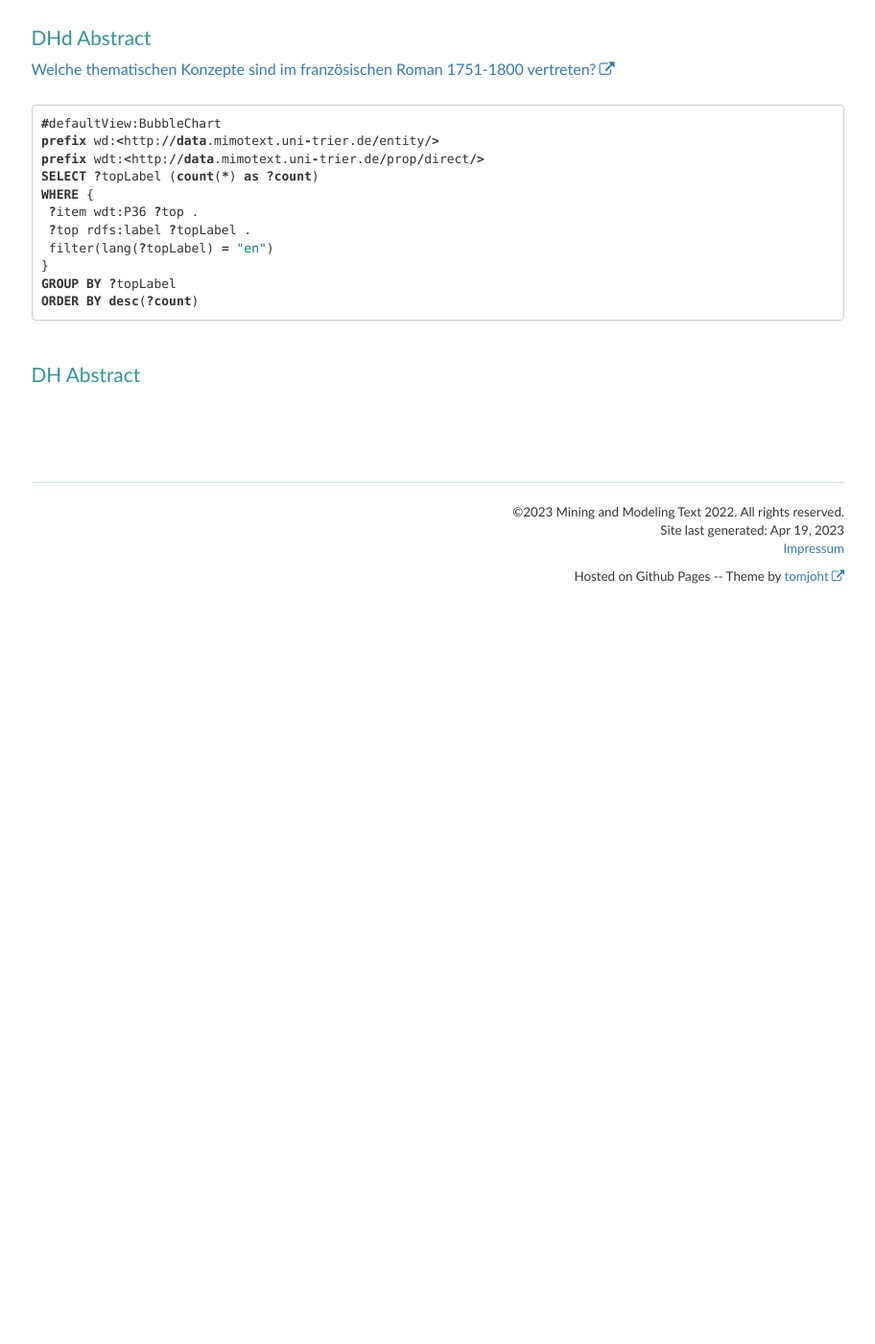
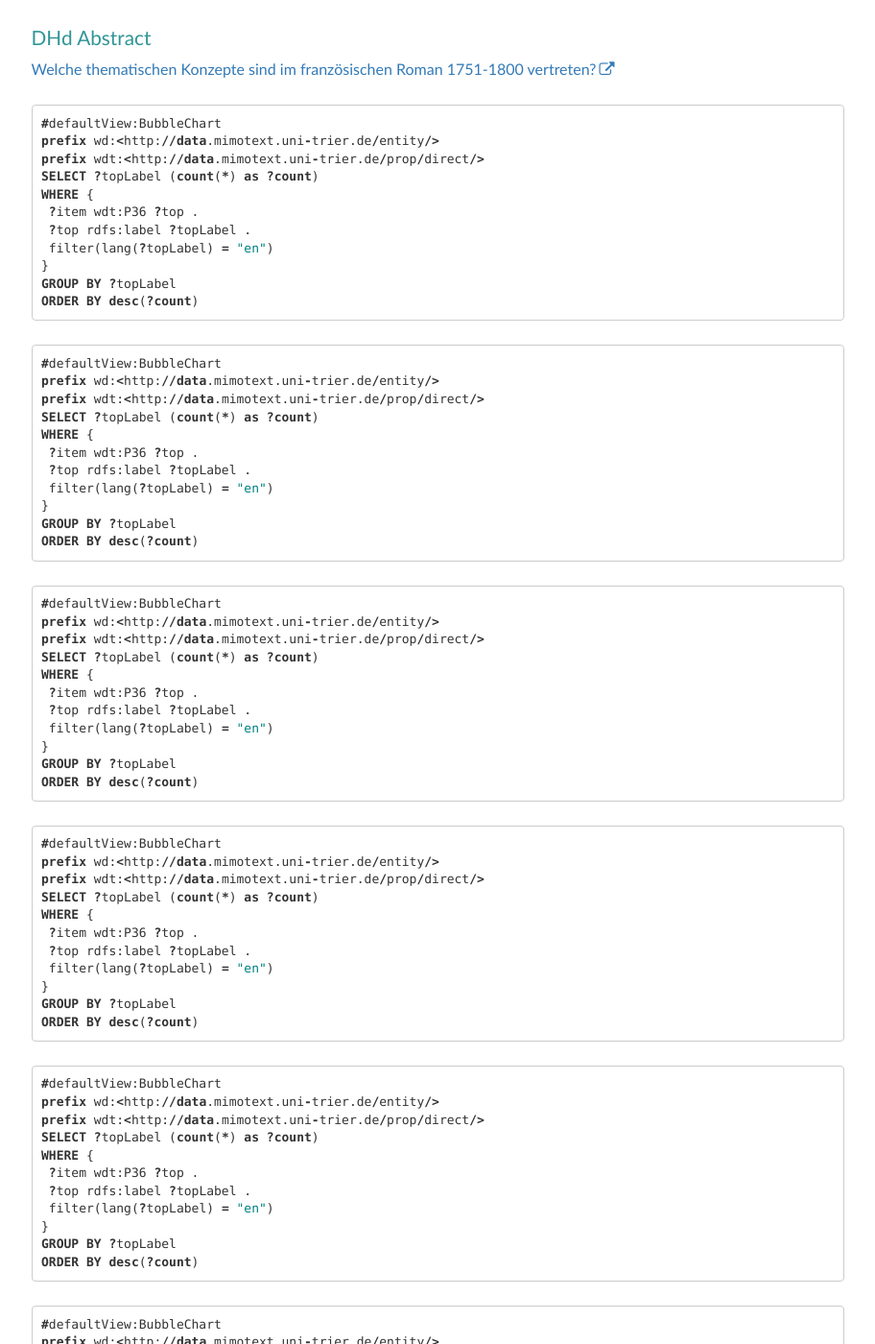
Before and after one commit to MiMoText/MiMoTextBase_Tutorial, a Jekyll site: the page built from pages/queries/queries.md, in a window 1280 px wide and 1400 px high, scrolled down 293 px. Shown: the whole window at 96% size, without its empty margins (330-1242 px from the left). Built offline with Jekyll 4.4.1, drawn with Linux system fonts in a browser that asks for light colours; comment, search, counter and statistics services are not loaded; before the commit the page ends 923 px from its top, so only the background shows below that; some of the changed text lies outside the part shown.

Commit message:
added space holder queries

````diff
--- a/pages/queries/queries.md
+++ b/pages/queries/queries.md
@@ -27,5 +27,208 @@ GROUP BY ?topLabel
 ORDER BY desc(?count)
 ```
 
+```sql
+#defaultView:BubbleChart
+prefix wd:<http://data.mimotext.uni-trier.de/entity/>
+prefix wdt:<http://data.mimotext.uni-trier.de/prop/direct/>
+SELECT ?topLabel (count(*) as ?count)
+WHERE {
+ ?item wdt:P36 ?top .
+ ?top rdfs:label ?topLabel .
+ filter(lang(?topLabel) = "en")
+}
+GROUP BY ?topLabel
+ORDER BY desc(?count)
+```
+
+
+```sql
+#defaultView:BubbleChart
+prefix wd:<http://data.mimotext.uni-trier.de/entity/>
+prefix wdt:<http://data.mimotext.uni-trier.de/prop/direct/>
+SELECT ?topLabel (count(*) as ?count)
+WHERE {
+ ?item wdt:P36 ?top .
+ ?top rdfs:label ?topLabel .
+ filter(lang(?topLabel) = "en")
+}
+GROUP BY ?topLabel
+ORDER BY desc(?count)
+```
+
+
+
+```sql
+#defaultView:BubbleChart
+prefix wd:<http://data.mimotext.uni-trier.de/entity/>
+prefix wdt:<http://data.mimotext.uni-trier.de/prop/direct/>
+SELECT ?topLabel (count(*) as ?count)
+WHERE {
+ ?item wdt:P36 ?top .
+ ?top rdfs:label ?topLabel .
+ filter(lang(?topLabel) = "en")
+}
+GROUP BY ?topLabel
+ORDER BY desc(?count)
+```
+
+
+
+```sql
+#defaultView:BubbleChart
+prefix wd:<http://data.mimotext.uni-trier.de/entity/>
+prefix wdt:<http://data.mimotext.uni-trier.de/prop/direct/>
+SELECT ?topLabel (count(*) as ?count)
+WHERE {
+ ?item wdt:P36 ?top .
+ ?top rdfs:label ?topLabel .
+ filter(lang(?topLabel) = "en")
+}
+GROUP BY ?topLabel
+ORDER BY desc(?count)
+```
+
+
+
+```sql
+#defaultView:BubbleChart
+prefix wd:<http://data.mimotext.uni-trier.de/entity/>
+prefix wdt:<http://data.mimotext.uni-trier.de/prop/direct/>
+SELECT ?topLabel (count(*) as ?count)
+WHERE {
+ ?item wdt:P36 ?top .
+ ?top rdfs:label ?topLabel .
+ filter(lang(?topLabel) = "en")
+}
+GROUP BY ?topLabel
+ORDER BY desc(?count)
+```
+
+
+
+```sql
+#defaultView:BubbleChart
+prefix wd:<http://data.mimotext.uni-trier.de/entity/>
+prefix wdt:<http://data.mimotext.uni-trier.de/prop/direct/>
+SELECT ?topLabel (count(*) as ?count)
+WHERE {
+ ?item wdt:P36 ?top .
+ ?top rdfs:label ?topLabel .
+ filter(lang(?topLabel) = "en")
+}
+GROUP BY ?topLabel
+ORDER BY desc(?count)
+```
+
+
+
+```sql
+#defaultView:BubbleChart
+prefix wd:<http://data.mimotext.uni-trier.de/entity/>
+prefix wdt:<http://data.mimotext.uni-trier.de/prop/direct/>
+SELECT ?topLabel (count(*) as ?count)
+WHERE {
+ ?item wdt:P36 ?top .
+ ?top rdfs:label ?topLabel .
+ filter(lang(?topLabel) = "en")
+}
+GROUP BY ?topLabel
+ORDER BY desc(?count)
+```
+
+
+
+```sql
+#defaultView:BubbleChart
+prefix wd:<http://data.mimotext.uni-trier.de/entity/>
+prefix wdt:<http://data.mimotext.uni-trier.de/prop/direct/>
+SELECT ?topLabel (count(*) as ?count)
+WHERE {
+ ?item wdt:P36 ?top .
+ ?top rdfs:label ?topLabel .
+ filter(lang(?topLabel) = "en")
+}
+GROUP BY ?topLabel
+ORDER BY desc(?count)
+```
+
+
+
+```sql
+#defaultView:BubbleChart
+prefix wd:<http://data.mimotext.uni-trier.de/entity/>
+prefix wdt:<http://data.mimotext.uni-trier.de/prop/direct/>
+SELECT ?topLabel (count(*) as ?count)
+WHERE {
+ ?item wdt:P36 ?top .
+ ?top rdfs:label ?topLabel .
+ filter(lang(?topLabel) = "en")
+}
+GROUP BY ?topLabel
+ORDER BY desc(?count)
+```
+
+
+```sql
+#defaultView:BubbleChart
+prefix wd:<http://data.mimotext.uni-trier.de/entity/>
+prefix wdt:<http://data.mimotext.uni-trier.de/prop/direct/>
+SELECT ?topLabel (count(*) as ?count)
+WHERE {
+ ?item wdt:P36 ?top .
+ ?top rdfs:label ?topLabel .
+ filter(lang(?topLabel) = "en")
+}
+GROUP BY ?topLabel
+ORDER BY desc(?count)
+```
+
+
+```sql
+#defaultView:BubbleChart
+prefix wd:<http://data.mimotext.uni-trier.de/entity/>
+prefix wdt:<http://data.mimotext.uni-trier.de/prop/direct/>
+SELECT ?topLabel (count(*) as ?count)
+WHERE {
+ ?item wdt:P36 ?top .
+ ?top rdfs:label ?topLabel .
+ filter(lang(?topLabel) = "en")
+}
+GROUP BY ?topLabel
+ORDER BY desc(?count)
+```
+
+
+```sql
+#defaultView:BubbleChart
+prefix wd:<http://data.mimotext.uni-trier.de/entity/>
+prefix wdt:<http://data.mimotext.uni-trier.de/prop/direct/>
+SELECT ?topLabel (count(*) as ?count)
+WHERE {
+ ?item wdt:P36 ?top .
+ ?top rdfs:label ?topLabel .
+ filter(lang(?topLabel) = "en")
+}
+GROUP BY ?topLabel
+ORDER BY desc(?count)
+```
+
+
+```sql
+#defaultView:BubbleChart
+prefix wd:<http://data.mimotext.uni-trier.de/entity/>
+prefix wdt:<http://data.mimotext.uni-trier.de/prop/direct/>
+SELECT ?topLabel (count(*) as ?count)
+WHERE {
+ ?item wdt:P36 ?top .
+ ?top rdfs:label ?topLabel .
+ filter(lang(?topLabel) = "en")
+}
+GROUP BY ?topLabel
+ORDER BY desc(?count)
+```
+
+
+
 
 ### DH Abstract
````
